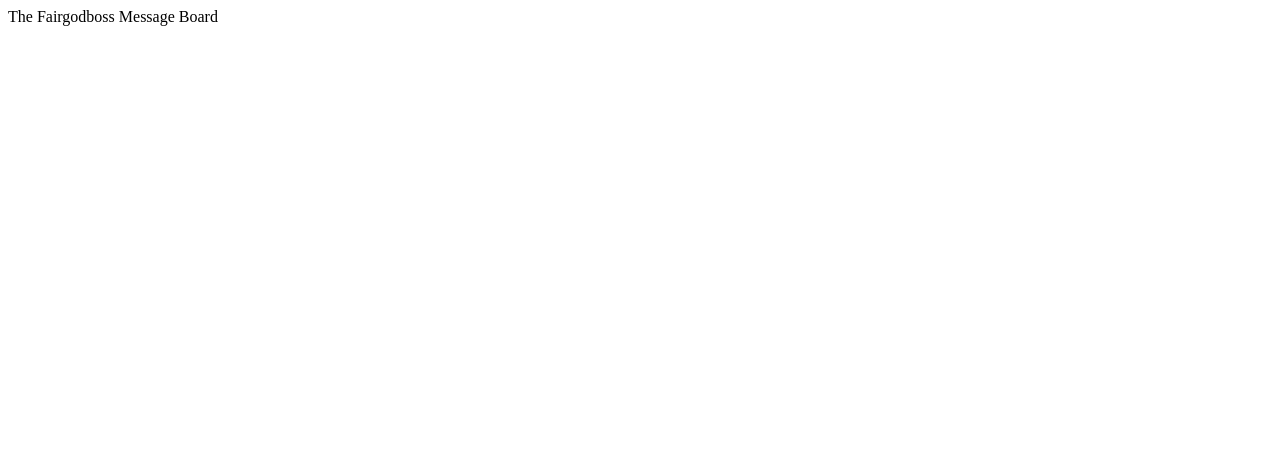
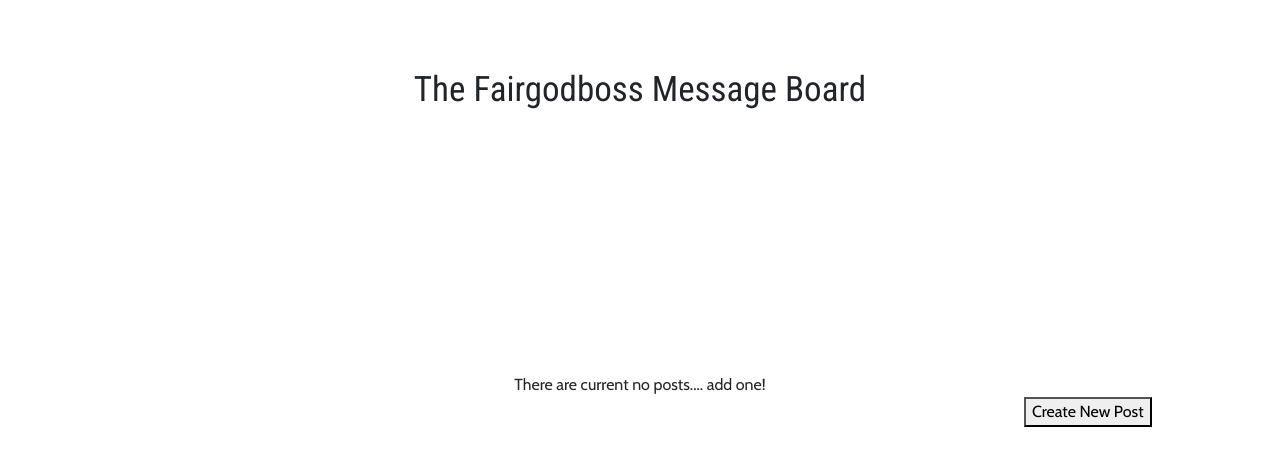
Before and after one commit to Whymess/Fairgodboss, a React (Create React App) app: page / in a window 1280 px wide. Shown: the top 466 px of the page. Built offline with nearby package versions, Linux system fonts and the light colour scheme.

Commit message:
landing page done

```diff
--- a/public/index.html
+++ b/public/index.html
@@ -4,37 +4,26 @@
     <meta charset="utf-8">
     <meta name="viewport" content="width=device-width, initial-scale=1, shrink-to-fit=no">
     <meta name="theme-color" content="#000000">
-    <!--
-      manifest.json provides metadata used when your web app is added to the
-      homescreen on Android. See https://developers.google.com/web/fundamentals/engage-and-retain/web-app-manifest/
-    -->
+    <link href="https://fonts.googleapis.com/css?family=Cabin|Roboto:400,700|Roboto+Condensed:400,700" rel="stylesheet">
     <link rel="manifest" href="%PUBLIC_URL%/manifest.json">
     <link rel="shortcut icon" href="%PUBLIC_URL%/favicon.ico">
-    <!--
-      Notice the use of %PUBLIC_URL% in the tags above.
-      It will be replaced with the URL of the `public` folder during the build.
-      Only files inside the `public` folder can be referenced from the HTML.
+     <!-- Required meta tags -->
+    <meta charset="utf-8">
+    <meta name="viewport" content="width=device-width, initial-scale=1, shrink-to-fit=no">
 
-      Unlike "/favicon.ico" or "favicon.ico", "%PUBLIC_URL%/favicon.ico" will
-      work correctly both with client-side routing and a non-root public URL.
-      Learn how to configure a non-root public URL by running `npm run build`.
-    -->
-    <title>React App</title>
+    <!-- Bootstrap CSS -->
+    <link rel="stylesheet" href="https://maxcdn.bootstrapcdn.com/bootstrap/4.0.0-beta.2/css/bootstrap.min.css" integrity="sha384-PsH8R72JQ3SOdhVi3uxftmaW6Vc51MKb0q5P2rRUpPvrszuE4W1povHYgTpBfshb" crossorigin="anonymous">
+  </head>
   </head>
   <body>
     <noscript>
       You need to enable JavaScript to run this app.
     </noscript>
     <div id="root"></div>
-    <!--
-      This HTML file is a template.
-      If you open it directly in the browser, you will see an empty page.
-
-      You can add webfonts, meta tags, or analytics to this file.
-      The build step will place the bundled scripts into the <body> tag.
-
-      To begin the development, run `npm start` or `yarn start`.
-      To create a production bundle, use `npm run build` or `yarn build`.
-    -->
   </body>
+      <!-- Optional JavaScript -->
+    <!-- jQuery first, then Popper.js, then Bootstrap JS -->
+    <script src="https://code.jquery.com/jquery-3.2.1.slim.min.js" integrity="sha384-KJ3o2DKtIkvYIK3UENzmM7KCkRr/rE9/Qpg6aAZGJwFDMVNA/GpGFF93hXpG5KkN" crossorigin="anonymous"></script>
+    <script src="https://cdnjs.cloudflare.com/ajax/libs/popper.js/1.12.3/umd/popper.min.js" integrity="sha384-vFJXuSJphROIrBnz7yo7oB41mKfc8JzQZiCq4NCceLEaO4IHwicKwpJf9c9IpFgh" crossorigin="anonymous"></script>
+    <script src="https://maxcdn.bootstrapcdn.com/bootstrap/4.0.0-beta.2/js/bootstrap.min.js" integrity="sha384-alpBpkh1PFOepccYVYDB4do5UnbKysX5WZXm3XxPqe5iKTfUKjNkCk9SaVuEZflJ" crossorigin="anonymous"></script>
 </html>
--- /dev/null
+++ b/src/CSS/App.css
@@ -0,0 +1,6 @@
+html, body {
+	font-family: 'Cabin', Sans-Serif;
+	font-size: 16px;
+	height: 500px;
+	width: 100%;
+}
--- /dev/null
+++ b/src/CSS/landingPage.css
@@ -0,0 +1,28 @@
+.LandingPage {
+	position: relative;
+}
+
+.title {
+	margin-top: 5%;
+	text-align: center;
+	font-family: 'Roboto Condensed', Sans-Serif;
+	font-size: 35px;
+}
+
+.main_content {
+	text-align: center;
+	margin-top: 20%;
+}
+
+.newPost {
+	position: relative;
+	left: 80%;
+}
+
+@media only screen and (max-width: 500px) {
+    .newPost {
+	    position: relative;
+	    left: 33%;
+	    margin-top: 10%;
+	}
+}
--- a/src/Components/Application/App.js
+++ b/src/Components/Application/App.js
@@ -3,6 +3,7 @@
 
 // Local Dependencies
 import LandingPage from '../LandingPage/LandingPage';
+import '../../CSS/App.css';
 
 class App extends Component {
   render() {
--- a/src/Components/LandingPage/LandingPage.js
+++ b/src/Components/LandingPage/LandingPage.js
@@ -1,11 +1,16 @@
 import React, { Component } from 'react';
-
+import '../../CSS/landingPage.css';
 
 class LandingPage extends Component {
   render() {
     return (
       <div className="LandingPage">
       		<div className="title"> The Fairgodboss Message Board </div>
+
+
+      		<div className="main_content"> There are current no posts.... add one! </div>
+
+      		<button className="newPost"> Create New Post </button>
       </div>
     );
   }
```
